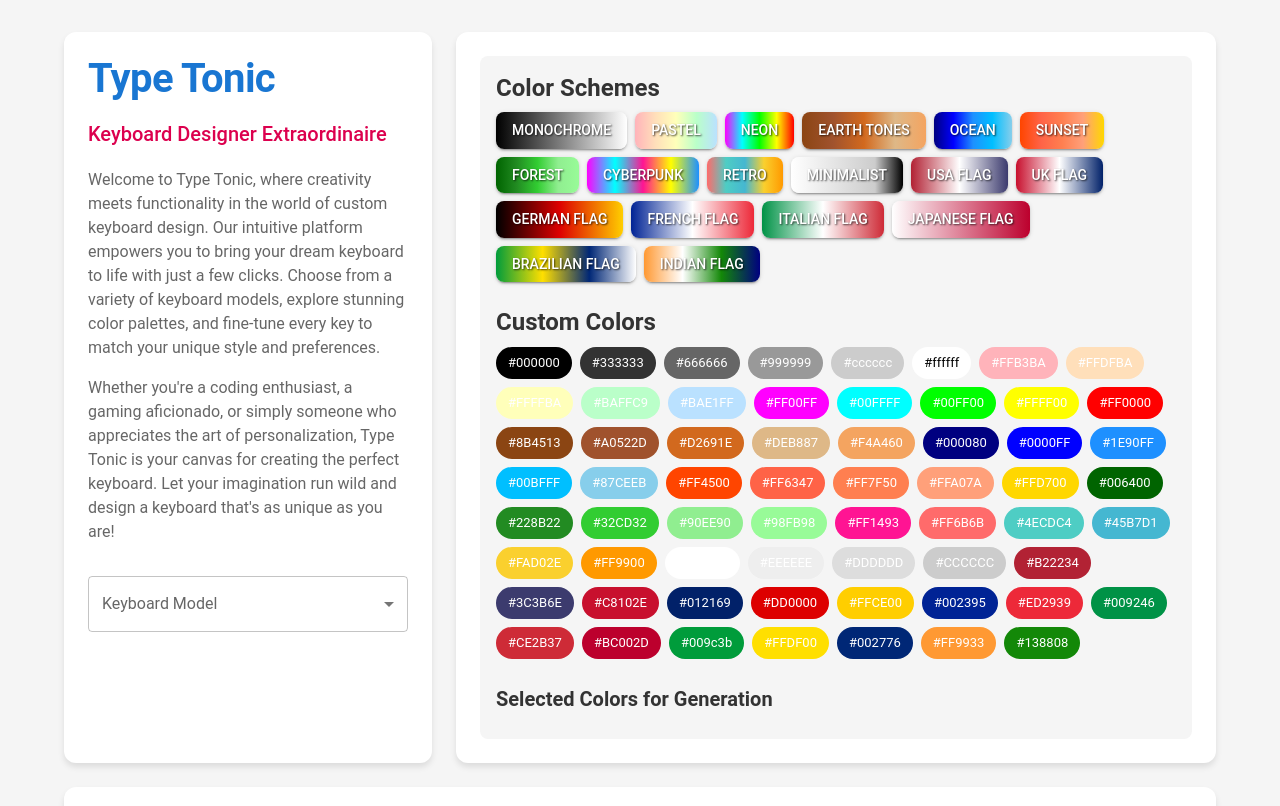
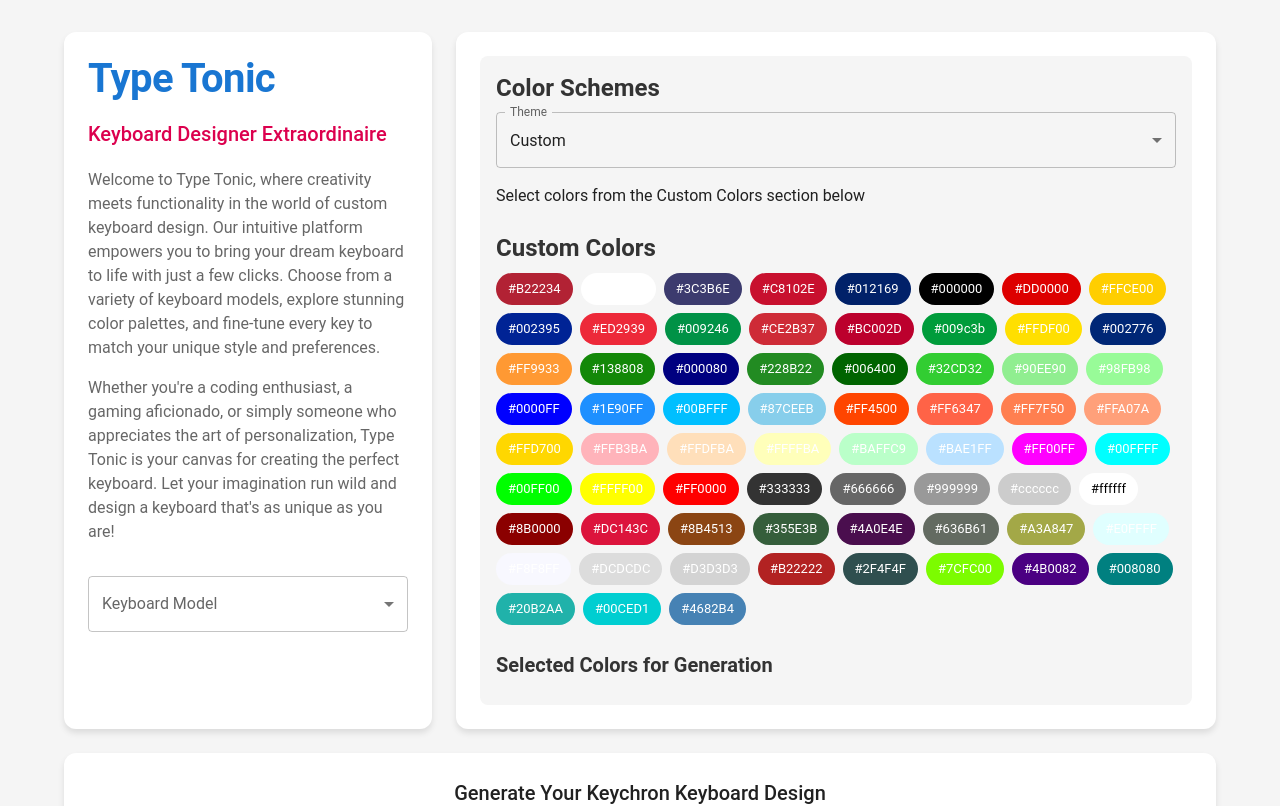
Before and after one commit to jaydeepc/typetonic, a React (Create React App) app: page / in a window 1280 px wide. Shown: the top 806 px of the page. Built offline with nearby package versions, Linux system fonts and the light colour scheme.

Commit message:
JD: Added more design patetrn

```diff
--- a/src/components/ColorPalette.js
+++ b/src/components/ColorPalette.js
@@ -1,86 +1,59 @@
 import React, { useState, useEffect, useMemo } from 'react';
-import { Box, Typography, Button, Chip, Tooltip, Grid, IconButton } from '@mui/material';
+import { Box, Typography, Button, Chip, Tooltip, Grid, Select, MenuItem, FormControl, InputLabel } from '@mui/material';
 import { motion } from 'framer-motion';
-import CloseIcon from '@mui/icons-material/Close';
 
 const ColorPalette = ({ onSelect, onCustomColorSelect, selectedColors }) => {
   const [availableColors, setAvailableColors] = useState([]);
+  const [selectedTheme, setSelectedTheme] = useState('custom');
 
-  const colorSchemes = useMemo(() => [
-    {
-      name: 'Monochrome',
-      colors: ['#000000', '#333333', '#666666', '#999999', '#cccccc', '#ffffff'],
+  const colorSchemes = useMemo(() => ({
+    custom: { name: 'Custom', colors: [] },
+    countryFlags: {
+      name: 'Country Flags',
+      schemes: [
+        { name: 'USA', colors: ['#B22234', '#FFFFFF', '#3C3B6E'] },
+        { name: 'UK', colors: ['#C8102E', '#FFFFFF', '#012169'] },
+        { name: 'Germany', colors: ['#000000', '#DD0000', '#FFCE00'] },
+        { name: 'France', colors: ['#002395', '#FFFFFF', '#ED2939'] },
+        { name: 'Italy', colors: ['#009246', '#FFFFFF', '#CE2B37'] },
+        { name: 'Japan', colors: ['#FFFFFF', '#BC002D'] },
+        { name: 'Brazil', colors: ['#009c3b', '#FFDF00', '#002776', '#FFFFFF'] },
+        { name: 'India', colors: ['#FF9933', '#FFFFFF', '#138808', '#000080'] },
+      ]
     },
-    {
-      name: 'Pastel',
-      colors: ['#FFB3BA', '#FFDFBA', '#FFFFBA', '#BAFFC9', '#BAE1FF'],
+    nature: {
+      name: 'Nature',
+      schemes: [
+        { name: 'Forest', colors: ['#228B22', '#006400', '#32CD32', '#90EE90', '#98FB98'] },
+        { name: 'Ocean', colors: ['#000080', '#0000FF', '#1E90FF', '#00BFFF', '#87CEEB'] },
+        { name: 'Sunset', colors: ['#FF4500', '#FF6347', '#FF7F50', '#FFA07A', '#FFD700'] },
+      ]
     },
-    {
-      name: 'Neon',
-      colors: ['#FF00FF', '#00FFFF', '#00FF00', '#FFFF00', '#FF0000'],
+    mood: {
+      name: 'Mood',
+      schemes: [
+        { name: 'Pastel', colors: ['#FFB3BA', '#FFDFBA', '#FFFFBA', '#BAFFC9', '#BAE1FF'] },
+        { name: 'Neon', colors: ['#FF00FF', '#00FFFF', '#00FF00', '#FFFF00', '#FF0000'] },
+        { name: 'Monochrome', colors: ['#000000', '#333333', '#666666', '#999999', '#cccccc', '#ffffff'] },
+      ]
     },
-    {
-      name: 'Earth Tones',
-      colors: ['#8B4513', '#A0522D', '#D2691E', '#DEB887', '#F4A460'],
+    horror: {
+      name: 'Horror',
+      schemes: [
+        { name: 'Blood', colors: ['#8B0000', '#FF0000', '#DC143C', '#000000', '#8B4513'] },
+        { name: 'Zombie', colors: ['#355E3B', '#4A0E4E', '#636B61', '#A3A847', '#000000'] },
+        { name: 'Ghost', colors: ['#E0FFFF', '#F8F8FF', '#DCDCDC', '#D3D3D3', '#000000'] },
+      ]
     },
-    {
-      name: 'Ocean',
-      colors: ['#000080', '#0000FF', '#1E90FF', '#00BFFF', '#87CEEB'],
+    monster: {
+      name: 'Monster',
+      schemes: [
+        { name: 'Dragon', colors: ['#B22222', '#FF4500', '#FFD700', '#000000', '#2F4F4F'] },
+        { name: 'Alien', colors: ['#00FF00', '#32CD32', '#7CFC00', '#000000', '#4B0082'] },
+        { name: 'Sea Monster', colors: ['#008080', '#20B2AA', '#00CED1', '#000000', '#4682B4'] },
+      ]
     },
-    {
-      name: 'Sunset',
-      colors: ['#FF4500', '#FF6347', '#FF7F50', '#FFA07A', '#FFD700'],
-    },
-    {
-      name: 'Forest',
-      colors: ['#006400', '#228B22', '#32CD32', '#90EE90', '#98FB98'],
-    },
-    {
-      name: 'Cyberpunk',
-      colors: ['#FF00FF', '#00FFFF', '#FF1493', '#FFFF00', '#1E90FF'],
-    },
-    {
-      name: 'Retro',
-      colors: ['#FF6B6B', '#4ECDC4', '#45B7D1', '#FAD02E', '#FF9900'],
-    },
-    {
-      name: 'Minimalist',
-      colors: ['#FFFFFF', '#EEEEEE', '#DDDDDD', '#CCCCCC', '#000000'],
-    },
-    // National Flag Color Schemes
-    {
-      name: 'USA Flag',
-      colors: ['#B22234', '#FFFFFF', '#3C3B6E'],
-    },
-    {
-      name: 'UK Flag',
-      colors: ['#C8102E', '#FFFFFF', '#012169'],
-    },
-    {
-      name: 'German Flag',
-      colors: ['#000000', '#DD0000', '#FFCE00'],
-    },
-    {
-      name: 'French Flag',
-      colors: ['#002395', '#FFFFFF', '#ED2939'],
-    },
-    {
-      name: 'Italian Flag',
-      colors: ['#009246', '#FFFFFF', '#CE2B37'],
-    },
-    {
-      name: 'Japanese Flag',
-      colors: ['#FFFFFF', '#BC002D'],
-    },
-    {
-      name: 'Brazilian Flag',
-      colors: ['#009c3b', '#FFDF00', '#002776', '#FFFFFF'],
-    },
-    {
-      name: 'Indian Flag',
-      colors: ['#FF9933', '#FFFFFF', '#138808', '#000080'],
-    },
-  ], []);
+  }), []);
 
   const handleColorSelect = (color) => {
     if (!selectedColors.includes(color)) {
@@ -98,8 +71,13 @@
     onSelect(scheme.colors);
   };
 
+  const handleThemeChange = (event) => {
+    setSelectedTheme(event.target.value);
+  };
+
   useEffect(() => {
-    const allColors = colorSchemes.flatMap(scheme => scheme.colors);
+    const allColors = Object.values(colorSchemes)
+      .flatMap(category => category.schemes ? category.schemes.flatMap(scheme => scheme.colors) : category.colors);
     const uniqueColors = [...new Set(allColors)];
     setAvailableColors(uniqueColors);
     onCustomColorSelect(uniqueColors);
@@ -110,8 +88,23 @@
       <Typography variant="h5" gutterBottom sx={{ fontWeight: 'bold', color: '#333' }}>
         Color Schemes
       </Typography>
+      <FormControl fullWidth sx={{ mb: 2 }}>
+        <InputLabel id="theme-select-label">Theme</InputLabel>
+        <Select
+          labelId="theme-select-label"
+          id="theme-select"
+          value={selectedTheme}
+          label="Theme"
+          onChange={handleThemeChange}
+        >
+          {Object.entries(colorSchemes).map(([key, category]) => (
+            <MenuItem key={key} value={key}>{category.name}</MenuItem>
+          ))}
+        </Select>
+      </FormControl>
       <Grid container spacing={1} sx={{ mb: 3 }}>
-        {colorSchemes.map((scheme) => (
+        {colorSchemes[selectedTheme].schemes ? (
+          colorSchemes[selectedTheme].schemes.map((scheme) => (
             <Grid item key={scheme.name}>
               <Button
                 variant="contained"
@@ -128,7 +121,12 @@
                 {scheme.name}
               </Button>
             </Grid>
-        ))}
+          ))
+        ) : (
+          <Grid item>
+            <Typography>Select colors from the Custom Colors section below</Typography>
+          </Grid>
+        )}
       </Grid>
       <Typography variant="h5" gutterBottom sx={{ fontWeight: 'bold', color: '#333' }}>
         Custom Colors
@@ -176,20 +174,7 @@
                   position: 'relative',
                 }}
                 onClick={() => handleColorRemove(color)}
-              >
-                <IconButton
-                  size="small"
-                  sx={{
-                    position: 'absolute',
-                    top: -8,
-                    right: -8,
-                    bgcolor: 'white',
-                    '&:hover': { bgcolor: 'white' },
-                  }}
-                >
-                  <CloseIcon fontSize="small" />
-                </IconButton>
-              </Box>
+              />
             </Tooltip>
           </motion.div>
         ))}
--- a/src/components/DesignGenerator.js
+++ b/src/components/DesignGenerator.js
@@ -1,12 +1,13 @@
-import React, { useState } from 'react';
+import React, { useState, useMemo } from 'react';
 import { Button, CircularProgress, Box, Typography, Select, MenuItem, FormControl, InputLabel } from '@mui/material';
 import { motion } from 'framer-motion';
 
-const DesignGenerator = ({ selectedKeyboard, selectedColors, onDesignGenerated }) => {
+const DesignGenerator = ({ selectedKeyboard, selectedColors, onDesignGenerated, selectedTheme }) => {
   const [isGenerating, setIsGenerating] = useState(false);
   const [selectedPattern, setSelectedPattern] = useState('random');
 
-  const patterns = [
+  const patterns = useMemo(() => ({
+    general: [
       { name: 'Random', value: 'random' },
       { name: 'Gradient', value: 'gradient' },
       { name: 'Horizontal Stripes', value: 'hstripes' },
@@ -21,7 +22,27 @@
       { name: 'Mosaic', value: 'mosaic' },
       { name: 'Zigzag', value: 'zigzag' },
       { name: 'Concentric', value: 'concentric' },
-  ];
+    ],
+    countryFlags: [
+      { name: 'Stripes', value: 'hstripes' },
+      { name: 'Blocks', value: 'blocks' },
+    ],
+    nature: [
+      { name: 'Waves', value: 'waves' },
+      { name: 'Gradient', value: 'gradient' },
+      { name: 'Radial', value: 'radial' },
+    ],
+    horror: [
+      { name: 'Blood Splatter', value: 'splatter' },
+      { name: 'Cracked', value: 'cracked' },
+      { name: 'Fog', value: 'fog' },
+    ],
+    monster: [
+      { name: 'Scales', value: 'scales' },
+      { name: 'Slime', value: 'slime' },
+      { name: 'Fur', value: 'fur' },
+    ],
+  }), []);
 
   const generateDesign = async () => {
     setIsGenerating(true);
@@ -183,6 +204,91 @@
           }
           break;
 
+        case 'blocks':
+          const blockSize = 3;
+          for (let i = 0; i < rows; i++) {
+            const row = [];
+            for (let j = 0; j < cols; j++) {
+              const blockIndex = Math.floor(i / blockSize) * 2 + Math.floor(j / blockSize);
+              row.push(getColor(blockIndex));
+            }
+            keyColors.push(row);
+          }
+          break;
+
+        case 'splatter':
+          for (let i = 0; i < rows; i++) {
+            const row = [];
+            for (let j = 0; j < cols; j++) {
+              const random = Math.random();
+              if (random < 0.7) {
+                row.push(colors[0]); // Background color
+              } else {
+                row.push(colors[Math.floor(random * (colors.length - 1)) + 1]); // Splatter colors
+              }
+            }
+            keyColors.push(row);
+          }
+          break;
+
+        case 'cracked':
+          for (let i = 0; i < rows; i++) {
+            const row = [];
+            for (let j = 0; j < cols; j++) {
+              const crackFactor = Math.sin(i * 0.5) * Math.cos(j * 0.5);
+              row.push(getColor(Math.floor(Math.abs(crackFactor * colors.length))));
+            }
+            keyColors.push(row);
+          }
+          break;
+
+        case 'fog':
+          for (let i = 0; i < rows; i++) {
+            const row = [];
+            for (let j = 0; j < cols; j++) {
+              const fogFactor = (Math.sin(i * 0.2) + Math.cos(j * 0.2) + 2) / 4;
+              const colorIndex = Math.floor(fogFactor * (colors.length - 1));
+              row.push(colors[colorIndex]);
+            }
+            keyColors.push(row);
+          }
+          break;
+
+        case 'scales':
+          for (let i = 0; i < rows; i++) {
+            const row = [];
+            for (let j = 0; j < cols; j++) {
+              const scaleIndex = Math.floor(Math.sin(i * 0.5) * Math.cos(j * 0.5) * colors.length);
+              row.push(getColor(Math.abs(scaleIndex)));
+            }
+            keyColors.push(row);
+          }
+          break;
+
+        case 'slime':
+          for (let i = 0; i < rows; i++) {
+            const row = [];
+            for (let j = 0; j < cols; j++) {
+              const slimeFactor = (Math.sin(i * 0.3) * Math.cos(j * 0.3) + 1) / 2;
+              const colorIndex = Math.floor(slimeFactor * (colors.length - 1));
+              row.push(colors[colorIndex]);
+            }
+            keyColors.push(row);
+          }
+          break;
+
+        case 'fur':
+          for (let i = 0; i < rows; i++) {
+            const row = [];
+            for (let j = 0; j < cols; j++) {
+              const furFactor = Math.random() * 0.3 + (Math.sin(i * 0.2) * Math.cos(j * 0.2) + 1) / 2;
+              const colorIndex = Math.floor(furFactor * (colors.length - 1));
+              row.push(colors[colorIndex]);
+            }
+            keyColors.push(row);
+          }
+          break;
+
         case 'random':
         default:
           for (let i = 0; i < rows; i++) {
@@ -246,7 +352,7 @@
             label="Design Pattern"
             onChange={(e) => setSelectedPattern(e.target.value)}
           >
-            {patterns.map((pattern) => (
+            {(patterns[selectedTheme] || patterns.general).map((pattern) => (
               <MenuItem key={pattern.value} value={pattern.value}>
                 {pattern.name}
               </MenuItem>
```
Also changed, not shown: src/components/ColorPicker.js (+38 -17 lines). Lines whose indentation alone changed are shown as unchanged.
